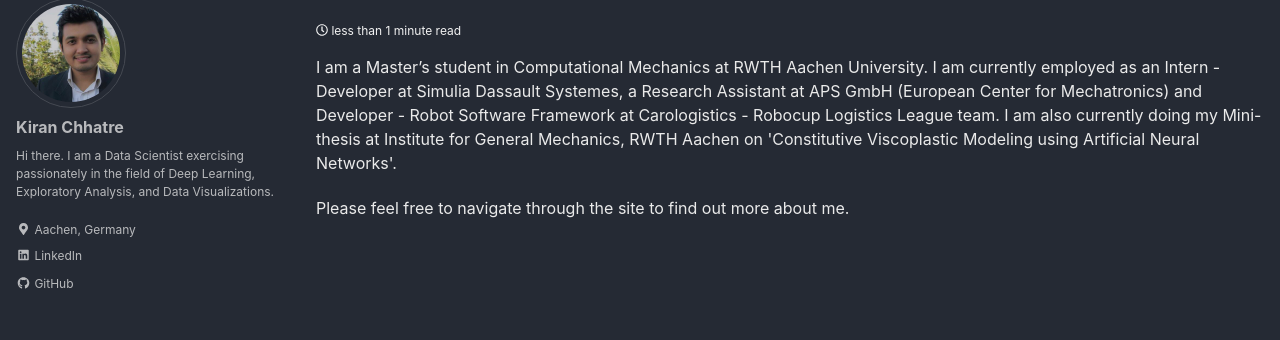
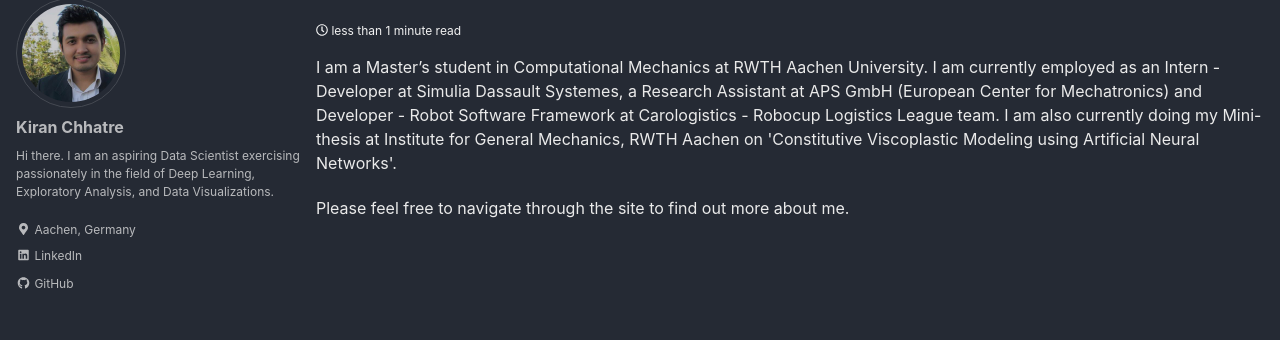
Before and after one commit to kiranchhatre/kiranchhatre.github.io, a Jekyll site: the page built from index.html, in a window 1280 px wide. Shown: the part 454-794 px from the top of the page. Built offline with Jekyll 4.4.1, drawn with Linux system fonts in a browser that asks for light colours; cached includes are drawn as plain includes; nearby versions of some CDN libraries; the list of posts is cut into pages by our own code.

Commit message:
Update _config.yml

```diff
--- a/_config.yml
+++ b/_config.yml
@@ -104,7 +104,7 @@ analytics:
 author:
   name             : "Kiran Chhatre"
   avatar           : /assets/images/bio-photo.jpg # path of avatar image, e.g. "/assets/images/bio-photo.jpg"
-  bio              : "Hi there. I am a Data Scientist exercising passionately in the field of Deep Learning, Exploratory Analysis, and Data Visualizations."
+  bio              : "Hi there. I am an aspiring Data Scientist exercising passionately in the field of Deep Learning, Exploratory Analysis, and Data Visualizations."
   location         : "Aachen, Germany"
   github           : "kiranchhatre"
   linkedin         : "kiranchhatre/"
```
